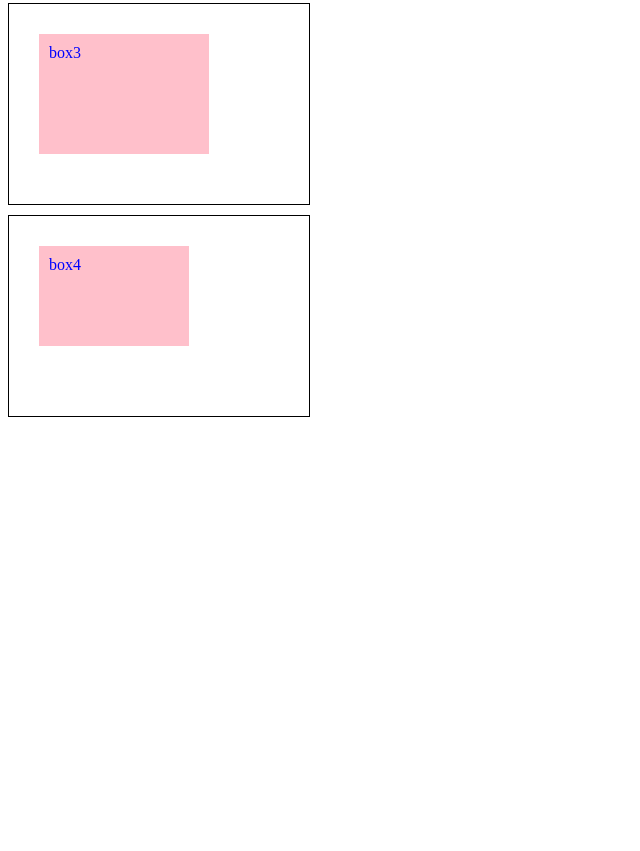
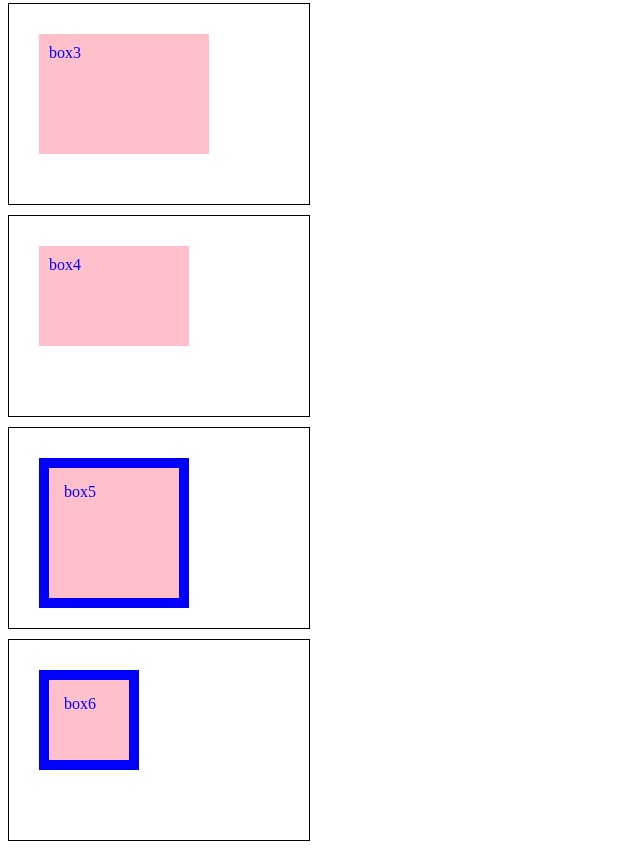
Before and after one commit to desandro/get-size, a plain HTML site: page index.html in a window 1280 px wide. Shown: the part 501-1352 px from the top of the page, without its empty margins (0-640 px from the left). Before the commit the page ends 928 px from the top, so only its background shows below. Drawn offline with Linux system fonts and the light colour scheme.

Commit message:
add some containers

```diff
--- a/index.html
+++ b/index.html
@@ -23,7 +23,6 @@
       -webkit-box-sizing: border-box;
          -moz-box-sizing: border-box;
               box-sizing: border-box;
-
     }
 
     #box1, #box2 {
@@ -39,6 +38,14 @@
        border: 0px solid;
        margin: 10%;
        padding: 10px;
+     }
+
+    #box5, #box6 {
+       width: 100px;
+       height: 100px;
+       border: 10px solid;
+       margin: 10%;
+       padding: 5%;
      }
 
     </style>
@@ -64,6 +71,14 @@
     <div id="box4" class="box border-box">box4</div>
   </div>
 
+  <div class="container">
+    <div id="box5" class="box">box5</div>
+  </div>
+
+  <div class="container">
+    <div id="box6" class="box border-box">box6</div>
+  </div>
+
   <script src="get-size.js"></script>
 
 </body>
```
Lines whose indentation alone changed are shown as unchanged.
